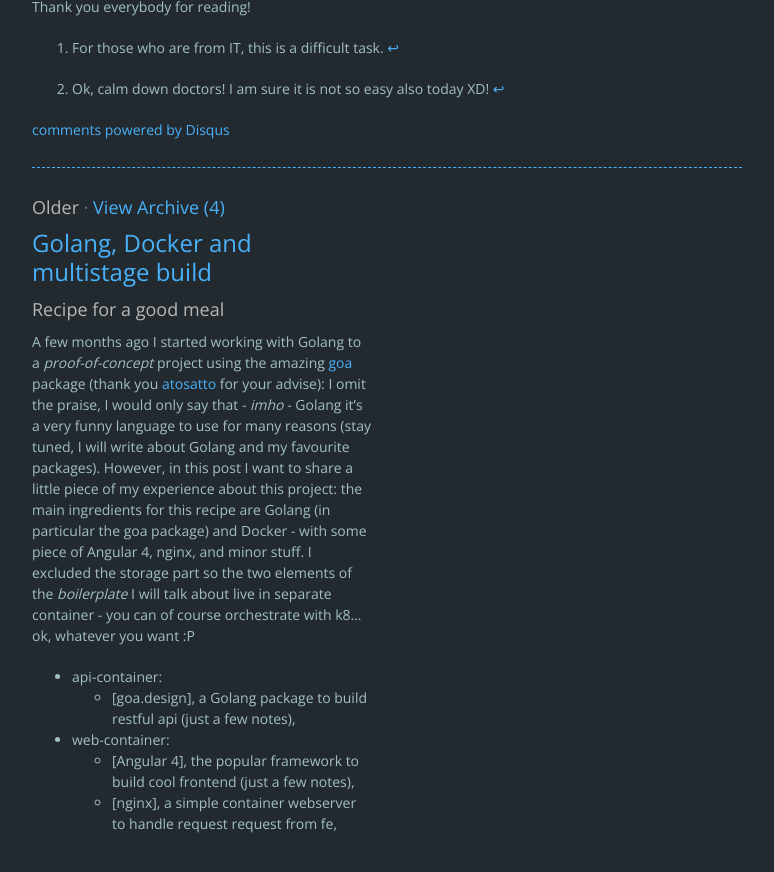
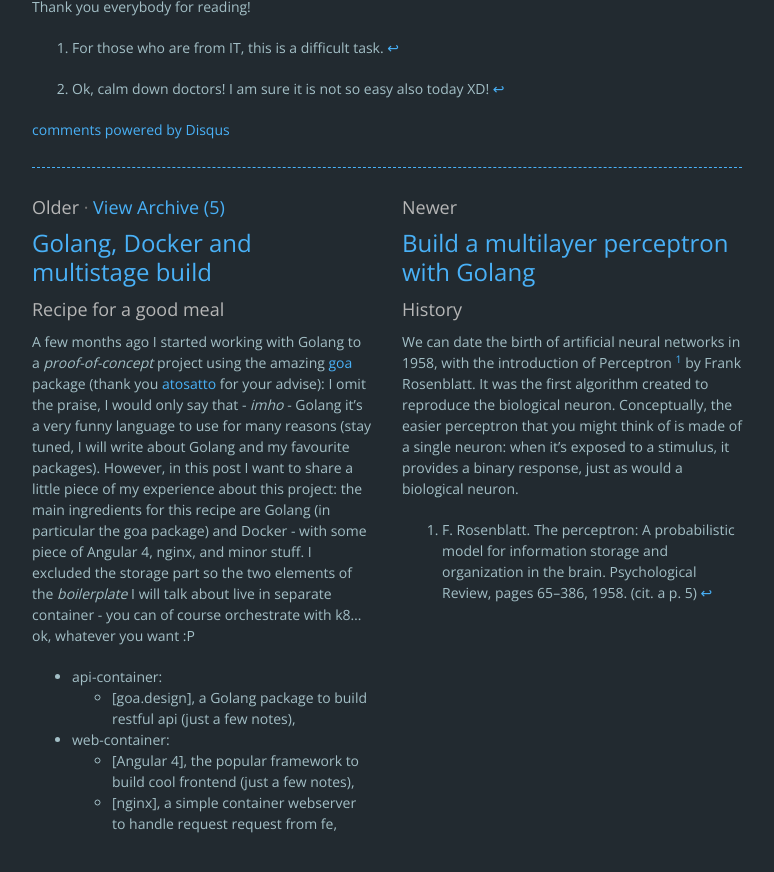
Before and after one commit to made2591/blog.madeddu.xyz, a Jekyll site: the page built from _posts/2017-12-19-fundamentals.md, in a window 1280 px wide, cut to the strip 4752-5629 px from the top of the page. Shown: the top 872 px of the strip, without its empty margins (253-1027 px from the left). Built offline with Jekyll 4.4.1, drawn with Linux system fonts in a browser that asks for light colours; nearby versions of some CDN libraries; comment, search, counter and statistics services are not loaded; some of the changed lines change nothing that is shown.

Commit message:
Add Multilayer Perceptron in Golang

````diff
--- /dev/null
+++ b/_posts/2017-12-20-neuralnetwork.md
@@ -0,0 +1,115 @@
+---
+title: "Build a multilayer perceptron with Golang"
+tags: [coding, golang, ann, perceptron, classifier, neural, networks]
+---
+
+### History
+We can date the birth of artificial neural networks in 1958, with the introduction of Perceptron [^rosen] by Frank Rosenblatt. It was the first algorithm created to reproduce the biological neuron. Conceptually, the easier perceptron that you might think of is made of a single neuron: when it’s exposed to a stimulus, it provides a binary response, just as would a biological neuron.
+
+![ann](https://pbs.twimg.com/media/DPtxHXKW4AEcLyc.jpg)
+
+This model differs greatly from the neural network involving billions of neurons in a biological brain. Shortly after his birth, the researchers showed the world the problems of Perceptron: in fact, it was quickly proved that perceptrons could not be trained to recognize many classes of input patterns. To get a more powerful network, it was necessary to take advantage of multiple level of units and create a multilayers perceptron, with more intermediates neurons used to solve linearly separable[^linsep] subproblems, whose outputs were combined together by the final level to provide a concrete response to original input problem. Even though the Perceptron was just a simple but severely limited binary classifier, it introduced a great innovation: the idea to simulate the basic computational unit of a complex biological system that exists in nature. However, the need to study and understand how real neurons are bound to each other in the biological brain goes back to previous work.
+
+### Theory
+Ok, let's start by saying that no one has yet understood why neural networks work: Minsky[^minsky] himself - one of my favourite heros - had strongly criticized them (writing an entire book, [Perceptrons](https://en.wikipedia.org/wiki/Perceptrons_(book)) causing the stop in research about ANN[^ann] became important again. In this article, I describe how I built with Golang my own perceptron - and then a multilayer perceptron - I introduced in the previous paragraph. Let first talk about the representation of the input: all the example codes are from my [go-perceptron-go](https://github.com/made2591/go-perceptron-go) repository.
+
+#### Base structures - [code](https://github.com/made2591/go-perceptron-go/tree/master/model/neural)
+When I started writing my perceptron, the first thing I deal with was the definition of data structures. I create a ```neural``` package to collect all files related to architecture structure and elements.
+
+##### Pattern - [code](https://github.com/made2591/go-perceptron-go/blob/master/model/neural/pattern.go)
+The ```Pattern``` struct represent a single input to the ```Perceptron``` struct. Look at the code:
+{% highlight golang %}
+// Pattern struct represents one pattern with dimensions and desired value
+type Pattern struct {
+	Features []float64
+	SingleRawExpectation string
+	SingleExpectation float64
+	MultipleExpectation []float64
+}
+{% endhighlight %}
+
+It satisfies our needs with only four fields:
+- ```Features``` is a slice of 64 bit float and this is perfect to represent input dimension,
+- ```SingleRawExpectation``` is a string and is filled by parser with input classification (in terms of belonging class),
+- ```SingleExpectation``` is a 64 bit float representation of the class which the pattern belongs,
+- ```MultipleExpectation``` is a slice of 64 bit float and it is used for multiple class classification problems;
+
+##### Neuron - [code](https://github.com/made2591/go-perceptron-go/blob/master/model/neural/neuronUnit.go)
+The ```NeuronUnit``` struct represent a single computation unit. Look at the code:
+{% highlight golang %}
+// NeuronUnit struct represents a simple NeuronUnit network with a slice of n weights.
+type NeuronUnit struct {
+	Weights []float64
+	Bias float64
+	Lrate float64
+	Value float64
+	Delta float64
+}
+{% endhighlight %}
+
+A neuron corresponds to the simple binary perceptron originally proposed by Rosenblat. It is made of:
+- ```Weights```, a slice of 64 bit float to represent the way each dimensions of the pattern is modulated,
+- ```Bias```, a 64 bit float that represents NeuronUnit natural propensity to spread signal,
+- ```Lrate```, a 64 bit float that represents learning rate of neuron,
+- ```MultipleExpectation```, a 64 bit float that represents the desired value when I load the input pattner into network in Multi NeuralLayer Perceptron,
+- ```Delta```, a 64 bit float that mantains error during execution of training algorithm (later);
+
+##### Perceptron
+As I said, the single perceptron schema is implemented by a single neuron. The easiest way to implement this simple classifier is to establish a threshold function, insert it into the neuron, combine the values (eventually using different weights for each of them) that describe the stimulus in a single value, provide this value to the neuron and see what it returns in output. The schema show how it works:
+
+![perceptron](https://upload.wikimedia.org/wikipedia/commons/6/60/ArtificialNeuronModel_english.png)
+
+##### Linearly separable problems
+The problem with the binary perceptron made with a single neuron is the inability to handle non-linearly separable problems: these kind of problems are the ones in which, in other words, it's impossible to define an hyperplane able to separate, in the vector space of the inputs, those that require a positive output from those requiring a negative output. An example of three non-collinear points belonging to two different classes ('_+_' and '_-_') are always linearly separable in two dimensions. This is illustrated by the first three examples in the following figure:
+
+![perceptron](https://image.ibb.co/coBkX6/linear.png)
+
+However, not all sets of four points, no three collinear, are linearly separable in two dimensions. The fourth image would need two straight lines and thus is not linearly separable. This is the main reason scientist start working with multilayers at the very beginning. Let's move one step forward, introducing ```NeuralLayer```.
+
+##### Neural Layer - [code](https://github.com/made2591/go-perceptron-go/blob/master/model/neural/neuralLayer.go)
+The ```NeuralLayer``` struct represents a network layer with a slice of n ```NeuronUnits```.
+{% highlight golang %}
+type NeuralLayer struct {
+	NeuronUnits []NeuronUnit
+	Length int
+}
+{% endhighlight %}
+
+where:
+- ```NeuronUnits``` represents NeuronUnits in layer,
+- ```Length``` represents number of NeuronUnit in layer;
+
+Now we can define a multilayer perceptron.
+
+##### Multilayer Perceptron - [code](https://github.com/made2591/go-perceptron-go/blob/master/model/neural/multiLayerNetwork.go)
+{% highlight golang %}
+type MultiLayerNetwork struct {
+	L_rate float64
+	NeuralLayers []NeuralLayer
+	T_func transferFunction
+	T_func_d transferFunction
+}
+{% endhighlight %}
+
+where:
+- ```NeuralLayers``` represents layer of neurons,
+- ```Length``` represents learning rate of neuron,
+- ```T_func``` and ```T_func_d``` represents the transferFunction and its derivative;
+
+The ```MultiLayerNetwork``` struct define algorithm to create multilayer perceptron: if you pass a struct with ```NeuralLayers``` [4, 3, 3], you can define a network struct with 3 layer: input, hidden, output, with respectively 4, 3 and 3 neurons, as shown in the figure below.
+
+![perceptron](https://image.ibb.co/j9jgpm/first_example_copia.png)
+
+For classification problems the input layers has to be define with a number of neurons that match features of pattern shown to network. Of course, the output layer should have a number of unit equals to the number of class in training set.
+
+#### Training Algorithm - [code](https://github.com/made2591/go-perceptron-go/blob/master/model/neural/multiLayerNetwork.go)
+
+##### Backpropagation
+
+
+Thank you everybody for reading!
+
+[^minsky]: Marvin Lee Minsky, an American cognitive scientist - [Wikipedia](https://it.wikipedia.org/wiki/Marvin_Minsky)
+[^ann]: Artificial Neural Networks, computing systems inspired by the biological neural networks - [Wikipedia](https://en.wikipedia.org/wiki/Artificial_neural_network)
+[^rosen]: F. Rosenblatt. The perceptron: A probabilistic model for information storage and organization in the brain. Psychological Review, pages 65–386, 1958. (cit. a p. 5)
+[^linsep]: This condition describes the situation in which there exists a hyperplane able to separate, in the vector space of the inputs, those that require a positive output from those requiring a negative output.
--- a/public/stylesheets/styles.scss
+++ b/public/stylesheets/styles.scss
@@ -216,3 +216,7 @@ mark, .mark {
 .orng{
   color: #EC4E3B;
 }
+
+img[alt*="perceptron"] {
+  -webkit-filter: invert(70%);
+}
````
Also changed, not shown: 1 other file.
